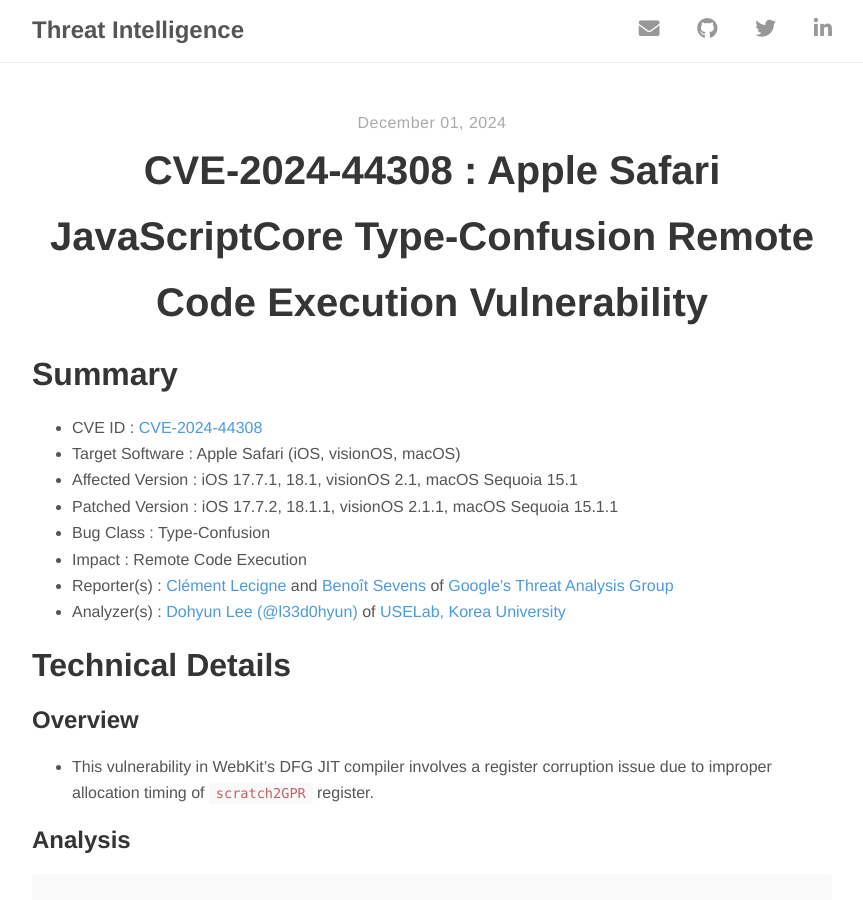
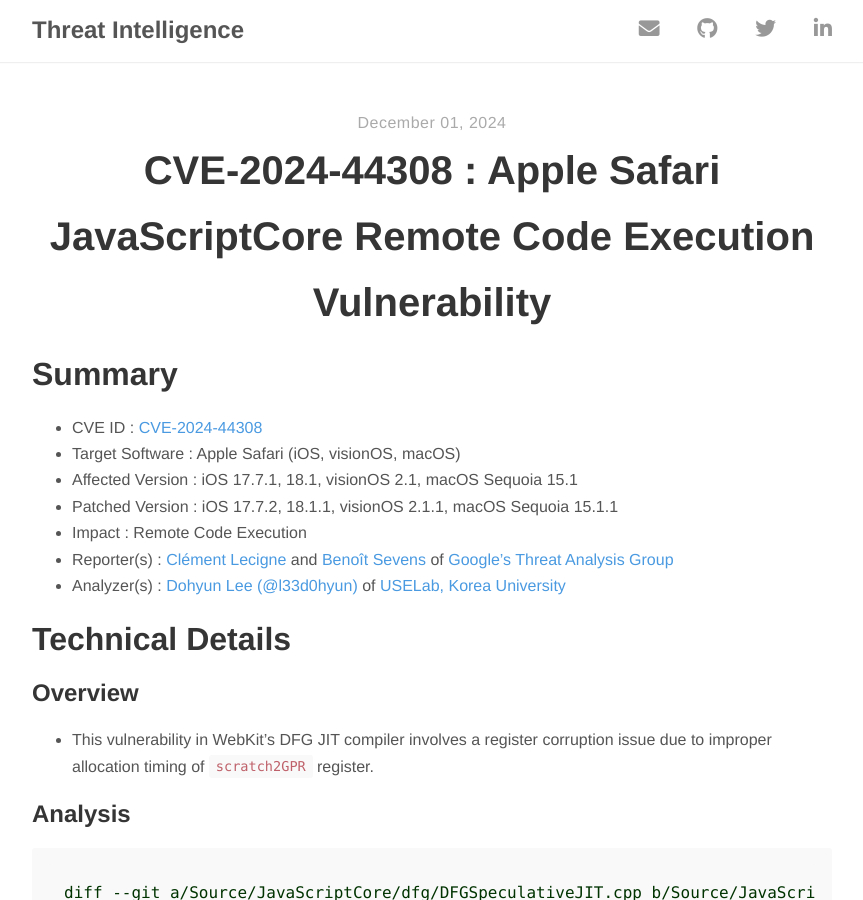
Before and after one commit to l33d0hyun/l33d0hyun.github.io, a Jekyll site: the page built from _posts/2024-12-01-CVE-2024-44308.md, in a window 1280 px wide and 900 px high. Shown: the whole window, without its empty margins (208-1071 px from the left). Built offline with Jekyll 4.4.1, drawn with Linux system fonts in a browser that asks for light colours; nearby versions of some CDN libraries.

Commit message:
Add_CVE-2024-44308

```diff
--- a/_posts/2024-12-01-CVE-2024-44308.md
+++ b/_posts/2024-12-01-CVE-2024-44308.md
@@ -1,6 +1,6 @@
 ---
 layout: post
-title: "CVE-2024-44308 : Apple Safari JavaScriptCore Type-Confusion Remote Code Execution Vulnerability"
+title: "CVE-2024-44308 : Apple Safari JavaScriptCore Remote Code Execution Vulnerability"
 author: "Dohyun Lee (@l33d0hyun)"
 ---
 
@@ -9,7 +9,6 @@ author: "Dohyun Lee (@l33d0hyun)"
 - Target Software : Apple Safari (iOS, visionOS, macOS)
 - Affected Version : iOS 17.7.1, 18.1, visionOS 2.1, macOS Sequoia 15.1
 - Patched Version : iOS 17.7.2, 18.1.1, visionOS 2.1.1, macOS Sequoia 15.1.1
-- Bug Class : Type-Confusion
 - Impact : Remote Code Execution
 - Reporter(s) : [Clément Lecigne](https://x.com/_clem1) and [Benoît Sevens](https://x.com/benoitsevens) of [Google's Threat Analysis Group](https://blog.google/threat-analysis-group/)
 - Analyzer(s) : [Dohyun Lee (@l33d0hyun)](https://x.com/l33d0hyun) of [USELab, Korea University](https://sites.google.com/view/uselab-kus/home)
```
